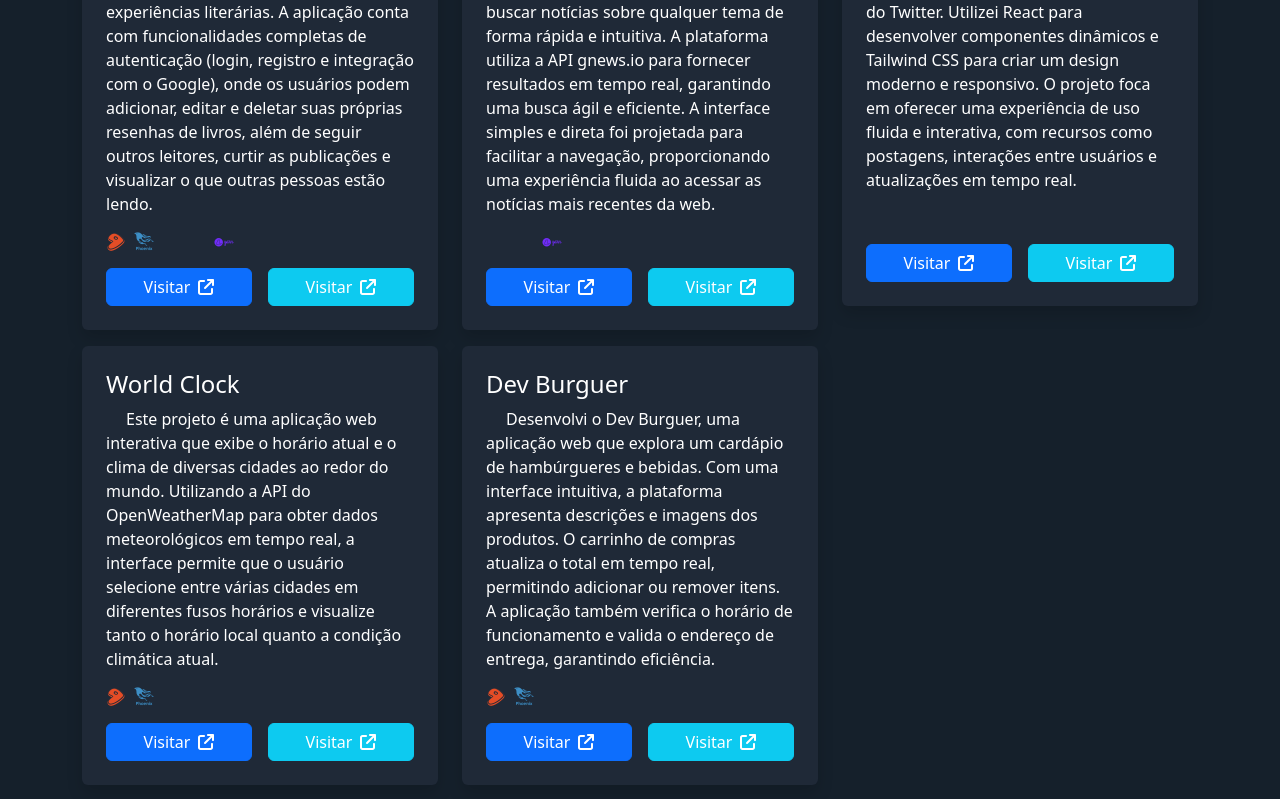
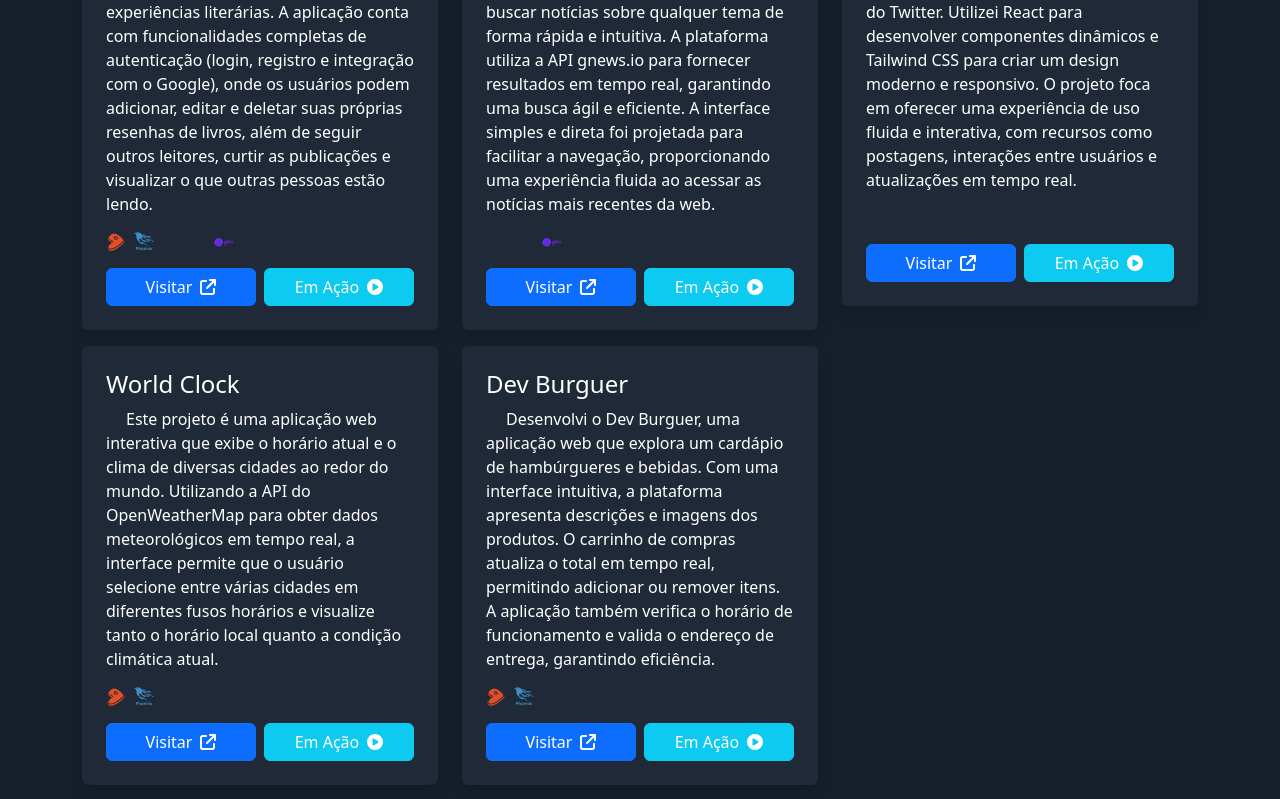
Before and after one commit to LucasBondeDeSouza/portfolio-lucas, a React (Vite) app in the folder portfolio/: page / in a window 1280 px wide. Shown: the part 2433-3232 px from the top of the page. Built offline with nearby package versions, Linux system fonts and the light colour scheme.

Commit message:
atualização

```diff
--- a/portfolio/src/components/Projects/ProjectsData.jsx
+++ b/portfolio/src/components/Projects/ProjectsData.jsx
@@ -14,7 +14,8 @@ const projects = [
             { id: 5, name: "devicon-bootstrap-plain colored fs-5" },
             { id: 6, name: "devicon-postgresql-plain colored fs-5" },
         ],
-        linkProject: "https://litshare.vercel.app/"
+        linkProject: "https://litshare.vercel.app/",
+        linkInAction: "https://www.linkedin.com/feed/update/urn:li:activity:7241515139902918657/"
     },
     {
         id: 2,
@@ -28,7 +29,8 @@ const projects = [
             { id: 2, name: "devicon-nodejs-plain-wordmark colored fs-5" },
             { id: 3, name: "devicon-bootstrap-plain colored fs-5" },
         ],
-        linkProject: "https://newsnow-snowy.vercel.app/"
+        linkProject: "https://newsnow-snowy.vercel.app/",
+        linkInAction: "https://www.linkedin.com/feed/update/urn:li:activity:7235239913430876162/"
     },
     {
         id: 3,
@@ -41,7 +43,8 @@ const projects = [
             { id: 1, name: "devicon-react-original colored fs-5" },
             { id: 2, name: "devicon-tailwindcss-original colored fs-5" },
         ],
-        linkProject: "https://clone-twitter-three-blond.vercel.app/"
+        linkProject: "https://clone-twitter-three-blond.vercel.app/",
+        linkInAction: "https://www.linkedin.com/feed/update/urn:li:activity:7242564054475563008/"
     },
     {
         id: 4,
@@ -55,7 +58,8 @@ const projects = [
             { id: 2, name: "devicon-css3-plain colored fs-5" },
             { id: 3, name: "devicon-javascript-plain colored fs-5" },
         ],
-        linkProject: "https://lucasbondedesouza.github.io/projeto_relogio/html/relogio.html"
+        linkProject: "https://lucasbondedesouza.github.io/projeto_relogio/html/relogio.html",
+        linkInAction: "https://www.linkedin.com/feed/update/urn:li:activity:7188974997695062018/?originTrackingId=vj5VDiceQo6oTXerhRcoGQ%3D%3D"
     },
     {
         id: 5,
--- a/portfolio/src/components/Projects/index.jsx
+++ b/portfolio/src/components/Projects/index.jsx
@@ -1,7 +1,7 @@
 import React from "react";
 import projects from "./ProjectsData"
 import { FontAwesomeIcon } from "@fortawesome/react-fontawesome";
-import { faArrowUpRightFromSquare } from "@fortawesome/free-solid-svg-icons";
+import { faArrowUpRightFromSquare, faPlayCircle } from "@fortawesome/free-solid-svg-icons";
 
 export default ({ language, lightMode }) => {
     return (
@@ -22,14 +22,14 @@ export default ({ language, lightMode }) => {
                                     ))}
                                 </div>
 
-                                <div className="d-flex gap-3">
+                                <div className="d-flex gap-2">
                                     <a href={project.linkProject} className="btn btn-primary w-50 mt-2" target="_blank">
                                         {language === 'pt' ? 'Visitar' : 'Visit'}
                                         <FontAwesomeIcon icon={faArrowUpRightFromSquare} className="ms-2" />
                                     </a>
-                                    <a href={project.link} className="btn btn-info text-white w-50 mt-2" target="_blank">
-                                        {language === 'pt' ? 'Visitar' : 'Visit'}
-                                        <FontAwesomeIcon icon={faArrowUpRightFromSquare} className="ms-2" />
+                                    <a href={project.linkInAction} className="btn btn-info text-white w-50 mt-2" target="_blank">
+                                        {language === 'pt' ? 'Em Ação' : 'In Action'}
+                                        <FontAwesomeIcon icon={faPlayCircle} className="ms-2" />
                                     </a>
                                 </div>
                             </div>
```
